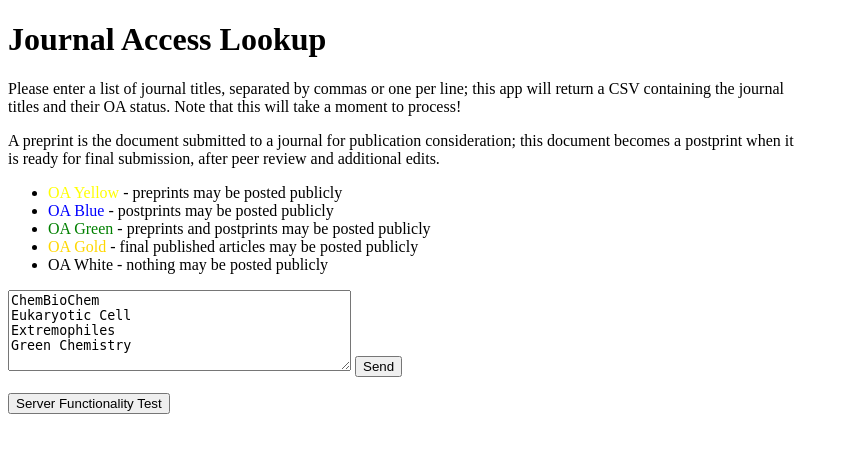
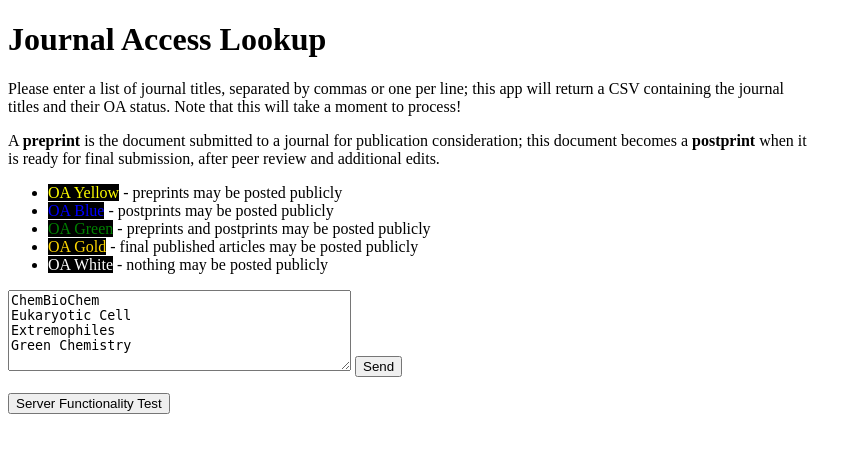
Before and after one commit to bc-design/www-bsc, a Flask app: page / in a window 1280 px wide. Shown: the top 453 px of the page, without its empty margins (0-862 px from the left). Run offline with Flask 2, Linux system fonts and the light colour scheme.

Commit message:
improving formatting

```diff
--- a/flask/journals/templates/template.html
+++ b/flask/journals/templates/template.html
@@ -34,21 +34,21 @@
 	<p>Please enter a list of journal titles, separated by commas or one per line;
 		this app will return a CSV containing the journal titles and their OA status.
 		Note that this will take a moment to process!</p>
-	<p>A <span style="text-decoration:strong">preprint</span> is the document submitted
+	<p>A <span style="font-weight:bold;">preprint</span> is the document submitted
 		to a journal for publication consideration; this document becomes a
-		<span style="text-decoration:strong">postprint</span> when it is ready for
+		<span style="font-weight:bold;">postprint</span> when it is ready for
 		final submission, after peer review and additional edits.
 		</p>
 	<ul>
-		<li><span style="color:yellow">OA Yellow</span>
+		<li><span style="color:yellow; background-color:black;">OA Yellow</span>
 			- preprints may be posted publicly</li>
-		<li><span style="color:blue">OA Blue</span>
+		<li><span style="color:blue; background-color:black;">OA Blue</span>
                         - postprints may be posted publicly</li>
-		<li><span style="color:green">OA Green</span>
+		<li><span style="color:green; background-color:black;">OA Green</span>
                         - preprints and postprints may be posted publicly</li>
-		<li><span style="color:gold">OA Gold</span>
+		<li><span style="color:gold; background-color:black;">OA Gold</span>
                         - final published articles may be posted publicly</li>
-		<li><span style="color:black">OA White</span>
+		<li><span style="color:white; background-color:black;">OA White</span>
                         - nothing may be posted publicly</li>
 		</ul>
 
```
